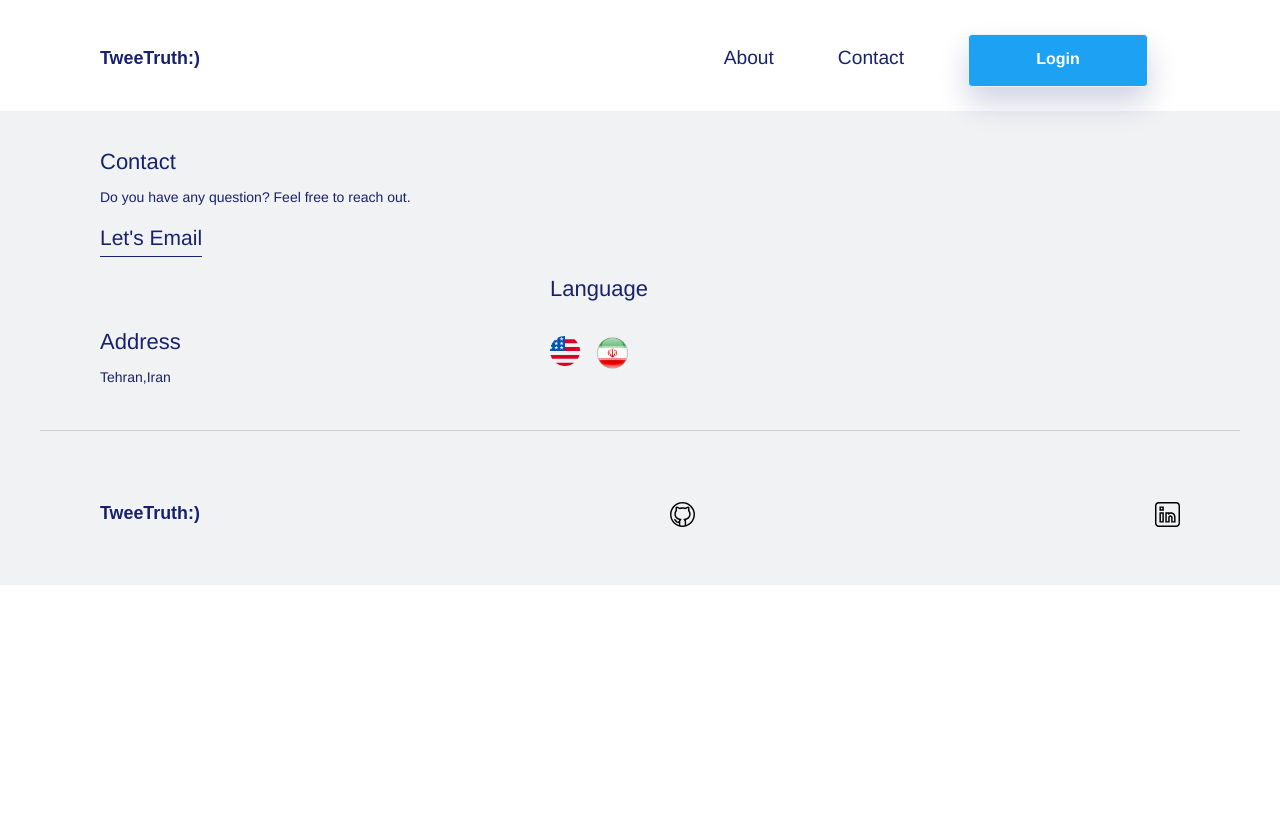
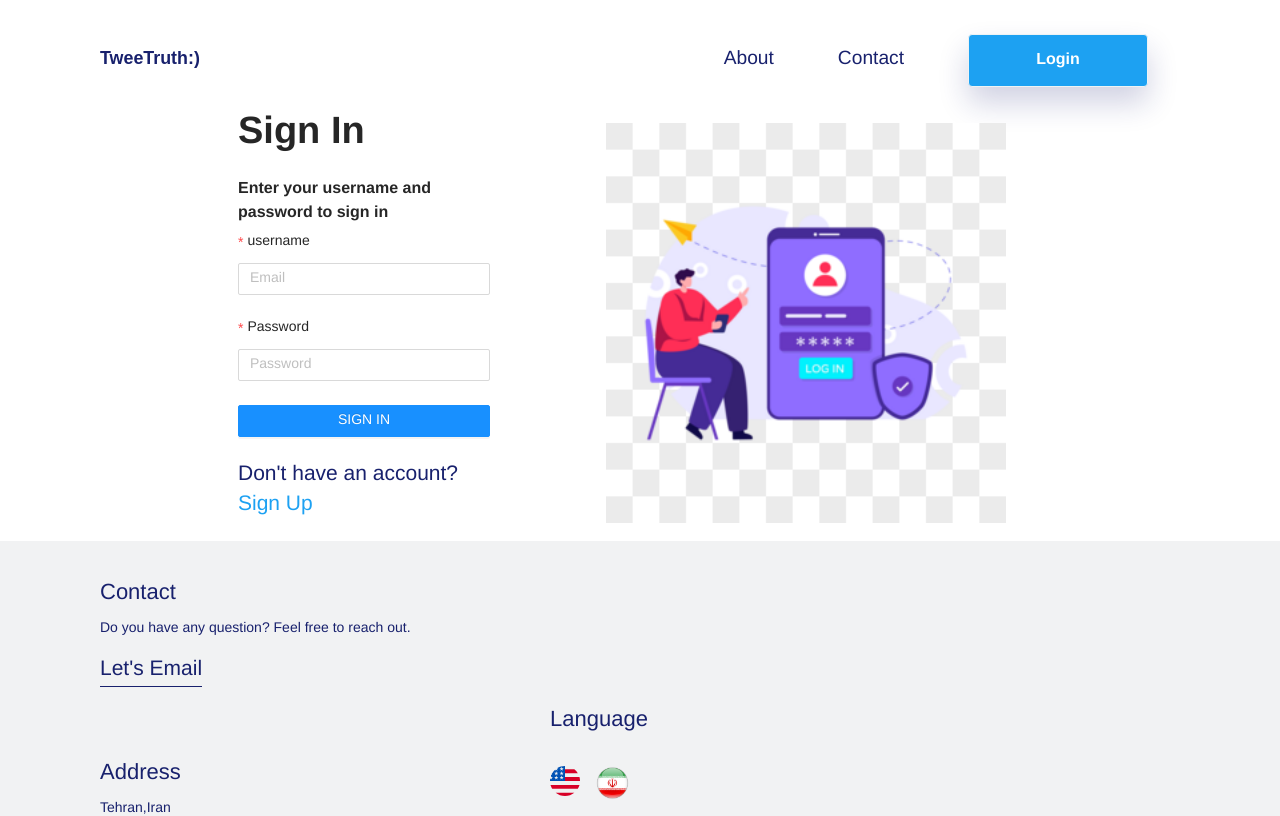
Before and after one commit to shg1998/TweeTruth_Frontend, a React (Create React App) app: page /login in a window 1280 px wide. Shown: the top 816 px of the page. Built offline with nearby package versions, Linux system fonts and the light colour scheme; what i18next-xhr-backend would draw is missing.

Commit message:
added Login Page - some Refactor:)

```diff
--- a/src/common/ScrollToTop/index.tsx
+++ b/src/common/ScrollToTop/index.tsx
@@ -21,7 +21,6 @@ const ScrollToTop = () => {
     return () => {
       window.removeEventListener("scroll", checkScrollTop);
     };
-    // eslint-disable-next-line react-hooks/exhaustive-deps
   }, []);
 
   const scrollUp = () => {
--- a/src/components/ContentBlock/RightContentBlock/index.tsx
+++ b/src/components/ContentBlock/RightContentBlock/index.tsx
@@ -18,6 +18,7 @@ const RightBlock = ({
   icon,
   t,
   id,
+  onClick,
 }: ContentBlockProps) => {
   const scrollTo = (id: string) => {
     const element = document.getElementById(id) as HTMLDivElement;
@@ -41,7 +42,10 @@ const RightBlock = ({
                         key={id}
                         color={item.color}
                         fixedWidth={true}
-                        onClick={() => scrollTo("about")}
+                        onClick={() => {
+                          if (onClick !== undefined) onClick();
+                          else scrollTo("about");
+                        }}
                       >
                         {t(item.title)}
                       </Button>
--- a/src/components/ContentBlock/index.tsx
+++ b/src/components/ContentBlock/index.tsx
@@ -3,7 +3,7 @@ import RightContentBlock from "./RightContentBlock";
 import { ContentBlockProps } from "./types";
 
 const ContentBlock = (props: ContentBlockProps) => {
-  if (props.type === "left") return <LeftContentBlock {...props} />;
+  if (props.type === "left") return <LeftContentBlock {...props}/>;
   if (props.type === "right") return <RightContentBlock {...props} />;
   return null;
 };
--- a/src/components/ContentBlock/types.ts
+++ b/src/components/ContentBlock/types.ts
@@ -7,4 +7,5 @@ export interface ContentBlockProps {
   t?: any;
   id: string;
   type?: string;
+  onClick?: () => void;
 }
--- a/src/components/Header/index.tsx
+++ b/src/components/Header/index.tsx
@@ -15,10 +15,11 @@ import {
   Outline,
   Span,
 } from "./styles";
+import { useHistory } from "react-router-dom";
 
 const Header = ({ t }: any) => {
   const [visible, setVisibility] = useState(false);
-
+  const history = useHistory();
   const showDrawer = () => {
     setVisibility(!visible);
   };
@@ -36,18 +37,32 @@ const Header = ({ t }: any) => {
       setVisibility(false);
     };
 
-
     return (
       <>
-        <CustomNavLinkSmall onClick={() => scrollTo("about")}>
+        <CustomNavLinkSmall
+          onClick={() => {
+            history.push("/");
+            setTimeout(() => {
+              scrollTo("about");
+            }, 100);
+          }}
+        >
           <Span>{t("About")}</Span>
         </CustomNavLinkSmall>
-        <CustomNavLinkSmall onClick={() => scrollTo("contact")}>
+        <CustomNavLinkSmall
+          onClick={() => {
+            history.push("/");
+            setTimeout(() => {
+              scrollTo("contact");
+            }, 100);
+          }}
+        >
           <Span>{t("Contact")}</Span>
         </CustomNavLinkSmall>
         <CustomNavLinkSmall
           style={{ width: "180px" }}
-          onClick={() => console.log("login Clicked")}>
+          onClick={() => history.push("/login")}
+        >
           <Span>
             <Button>{t("Login")}</Button>
           </Span>
--- a/src/pages/Home/index.tsx
+++ b/src/pages/Home/index.tsx
@@ -1,29 +1,32 @@
 import { lazy } from "react";
 import IntroContent from "../../content/IntroContent.json";
 import MiddleBlockContent from "../../content/MiddleBlockContent.json";
-import AboutContent from "../../content/AboutContent.json";
 import MissionContent from "../../content/MissionContent.json";
-import ProductContent from "../../content/ProductContent.json";
 import ContactContent from "../../content/ContactContent.json";
+import { useHistory } from "react-router-dom";
 
 const Contact = lazy(() => import("../../components/ContactForm"));
-const MiddleBlock = lazy(() => import("../../components/MiddleBlock"));
 const Container = lazy(() => import("../../common/Container"));
 const ScrollToTop = lazy(() => import("../../common/ScrollToTop"));
 const ContentBlock = lazy(() => import("../../components/ContentBlock"));
 
 const Home = () => {
+  const history = useHistory();
+
   return (
     <Container>
       <ScrollToTop />
+
       <ContentBlock
         type="right"
         title={IntroContent.title}
         content={IntroContent.text}
         button={IntroContent.button}
         icon="developer.svg"
+        onClick={() => history.push("/login")}
         id="intro"
       />
+
       <ContentBlock
         type="right"
         title={MiddleBlockContent.title}
--- /dev/null
+++ b/src/pages/Login/index.tsx
@@ -0,0 +1,100 @@
+import { Button, Col, Form, Input, Layout, Row, Typography } from "antd";
+import { lazy } from "react";
+import { Link } from "react-router-dom";
+import singinImg from "../../assets/images/login.png";
+const Container = lazy(() => import("../../common/Container"));
+
+
+const Login = () => {
+
+  const { Content } = Layout;
+  const { Title } = Typography;
+
+  const onFinish = (values: any) => {
+    console.log("Success:", values);
+  };
+
+  const onFinishFailed = (errorInfo: any) => {
+    console.log("Failed:", errorInfo);
+  };
+
+  return (
+    <Container>
+      <Content className="signin">
+        <Row gutter={[24, 0]} justify="space-around">
+          <Col
+            xs={{ span: 24, offset: 0 }}
+            lg={{ span: 6, offset: 2 }}
+            md={{ span: 12 }}
+          >
+            <Title className="mb-15">Sign In</Title>
+            <Title className="font-regular text-muted" level={5}>
+              Enter your username and password to sign in
+            </Title>
+            <Form
+              onFinish={onFinish}
+              onFinishFailed={onFinishFailed}
+              layout="vertical"
+              className="row-col"
+            >
+              <Form.Item
+                className="username"
+                label="username"
+                name="username"
+                rules={[
+                  {
+                    required: true,
+                    message: "Please input your username!",
+                  },
+                ]}
+              >
+                <Input placeholder="Email" />
+              </Form.Item>
+
+              <Form.Item
+                className="username"
+                label="Password"
+                name="password"
+                rules={[
+                  {
+                    required: true,
+                    message: "Please input your password!",
+                  },
+                ]}>
+
+                <Input placeholder="Password" />
+              </Form.Item>
+
+              <Form.Item>
+                <Button
+                  type="primary"
+                  htmlType="submit"
+                  style={{ width: "100%" }}
+                >
+                  SIGN IN
+                </Button>
+              </Form.Item>
+              <p className="font-semibold text-muted">
+                Don't have an account?{" "}
+                <Link to="/sign-up" className="text-dark font-bold">
+                  Sign Up
+                </Link>
+              </p>
+            </Form>
+          </Col>
+          <Col
+            className="sign-img"
+            style={{ padding: 12 }}
+            xs={{ span: 24 }}
+            lg={{ span: 12 }}
+            md={{ span: 12 }}
+          >
+              <img src={singinImg} alt=""  width={400}/>
+          </Col>
+        </Row>
+      </Content>
+    </Container>
+  );
+};
+
+export default Login;
--- /dev/null
+++ b/src/pages/dashboard/index.tsx
@@ -0,0 +1,11 @@
+
+
+
+const Dashboard = () => {
+
+  return (
+   <>salam</>
+  );
+};
+
+export default Dashboard;
--- a/src/router/config.ts
+++ b/src/router/config.ts
@@ -1,9 +1,7 @@
-const routes = [
+export const routes = [
   {
     path: ["/", "/home"],
     exact: true,
     component: "Home",
   },
 ];
-
-export default routes;
--- a/src/router/index.tsx
+++ b/src/router/index.tsx
@@ -1,15 +1,20 @@
 import { lazy, Suspense } from "react";
-import { Switch, Route } from "react-router-dom";
+import { Switch, Route, Redirect } from "react-router-dom";
 import Footer from "../components/Footer";
 import Header from "../components/Header";
-import routes from "./config";
+import { routes } from "./config";
 import { Styles } from "../styles/styles";
+import React from "react";
+import Dashboard from "../pages/dashboard";
+import Login from "../pages/Login";
 
 const Router = () => {
+  var isAuthenticated: boolean = false; //useUserState();
+
   return (
     <Suspense fallback={null}>
       <Styles />
-      <Header />
+      {!isAuthenticated && <Header />}
       <Switch>
         {routes.map((routeItem) => {
           return (
@@ -21,10 +26,53 @@ const Router = () => {
             />
           );
         })}
+        <PrivateRoute path="/dashboard" component={Dashboard} />
+        <PublicRoute path="/login" component={Login} />
       </Switch>
-      <Footer />
+      {!isAuthenticated && <Footer />}
     </Suspense>
   );
+
+  function PublicRoute({ component, ...rest }: any): JSX.Element {
+    return (
+      <Route
+        {...rest}
+        render={(props) =>
+          isAuthenticated ? (
+            <Redirect
+              to={{
+                pathname: "/dashboard",
+              }}
+            />
+          ) : (
+            React.createElement(component, props)
+          )
+        }
+      />
+    );
+  }
+
+  function PrivateRoute({ component, ...rest }: any) {
+    return (
+      <Route
+        {...rest}
+        render={(props) =>
+          isAuthenticated ? (
+            React.createElement(component, props)
+          ) : (
+            <Redirect
+              to={{
+                pathname: "/login",
+                state: {
+                  from: props.location,
+                },
+              }}
+            />
+          )
+        }
+      />
+    );
+  }
 };
 
 export default Router;
```
Also changed, not shown: src/content/MiddleBlockContent.json (+4 -4 lines), src/assets/images/login.png (added).
